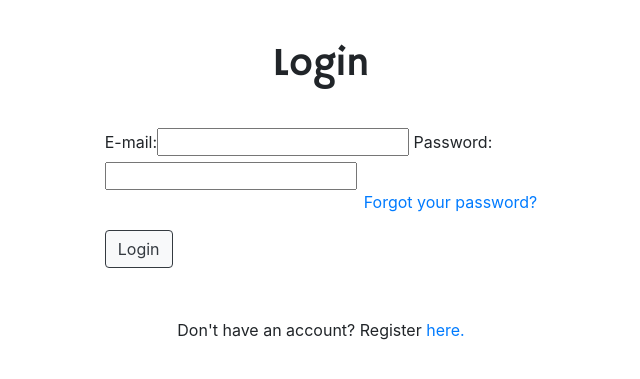
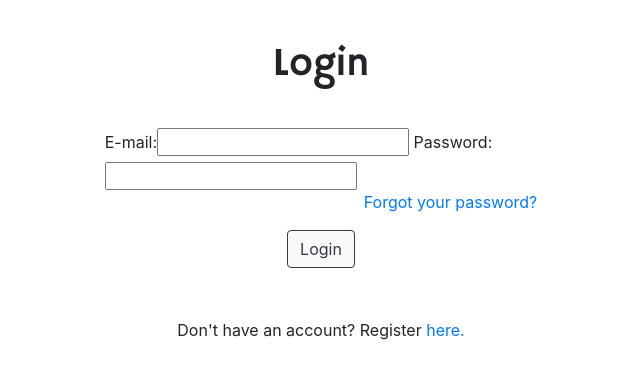
Before and after one commit to msped/projectparts, a Django app: page /accounts/login/ in a window 1280 px wide. Shown: the part 76-455 px from the top of the page, without its empty margins (319-959 px from the left). Run offline with Django 3.2, Linux system fonts and the light colour scheme; some libraries are stand-ins or nearby versions.

Commit message:
Updated login button to sit center

```diff
--- a/accounts/templates/login.html
+++ b/accounts/templates/login.html
@@ -15,7 +15,10 @@
         {% csrf_token %}
         {{ login_form | as_bootstrap }}
         <p id="forgot-password"><a href="">Forgot your password?</a></p>
-        <button type="submit" class="login-btn btn btn-light btn-outline-dark">Login</button>
+
+        <div class="form-group login-btn text-center">
+            <button type="submit" class="btn btn-light btn-outline-dark">Login</button>
+        </div>
     </form>
 
 
```
